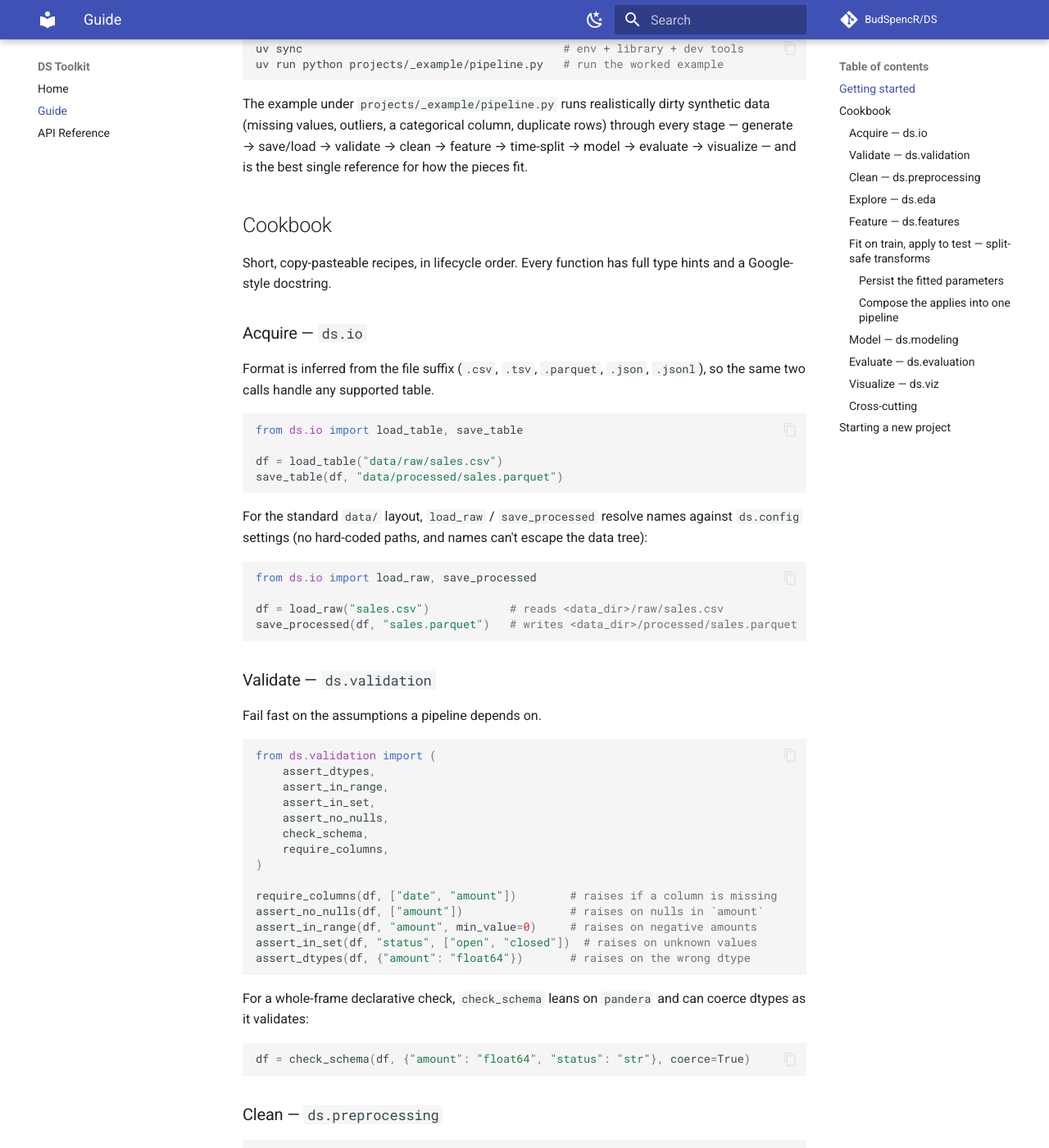
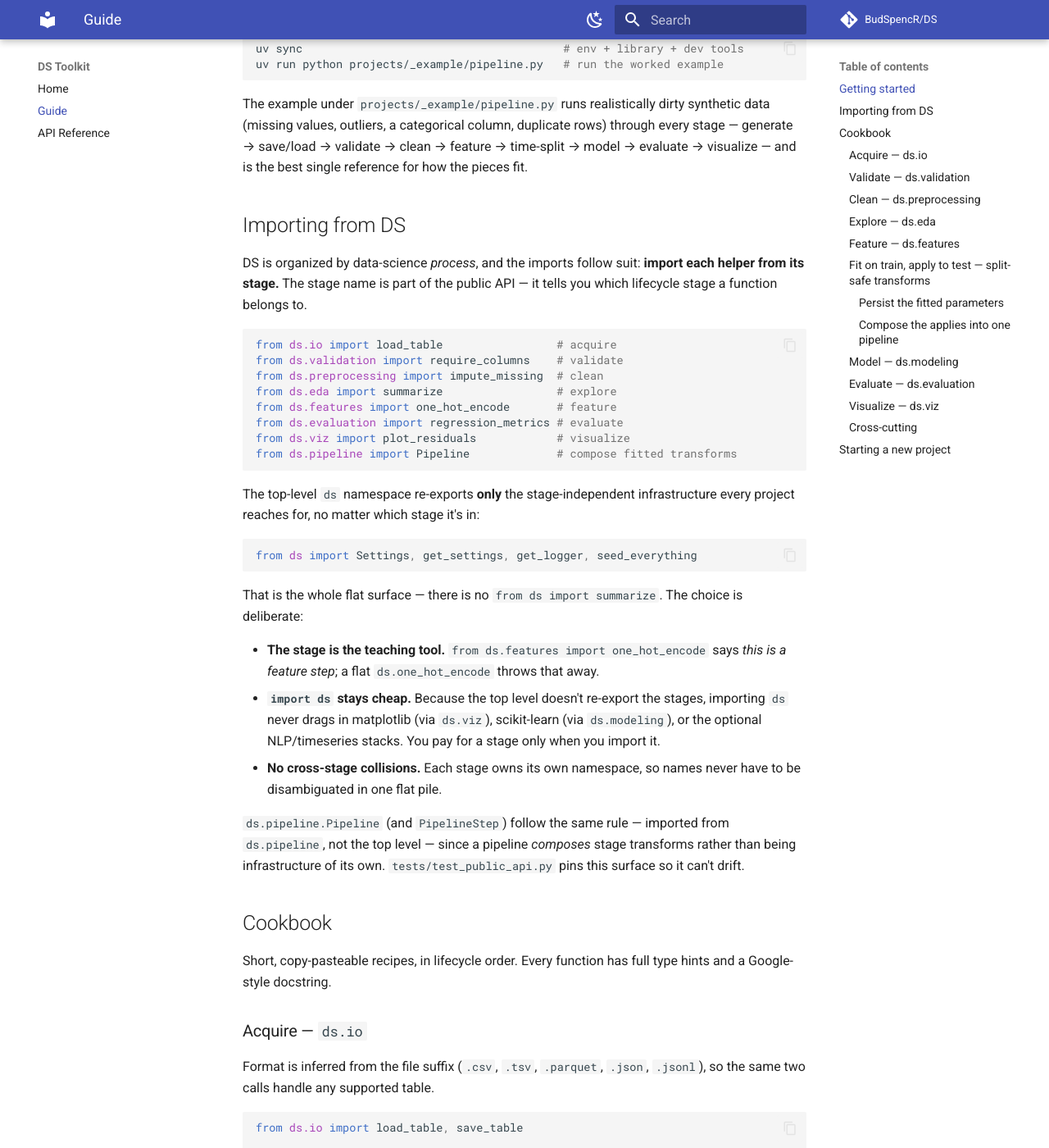
Before and after one commit to dbalazs123/DS, an MkDocs documentation site: the page built from docs/guide.md, in a window 1280 px wide and 1400 px high, scrolled down 308 px. Shown: the whole window at 82% size. Built offline with MkDocs 1.6.1 and Material for MkDocs 9.7.7, drawn with Linux system fonts in a browser that asks for light colours; comment, search, counter and statistics services are not loaded.

Commit message:
Settle API discoverability: keep strict import-by-stage
Close the "API discoverability" roadmap item by deciding deliberately, in
keeping with the codebase's own conventions, to keep the strict
import-by-stage convention rather than curate a flat top-level re-export.
The top-level `ds` namespace continues to re-export only stage-independent
infrastructure (Settings, get_settings, get_logger, seed_everything);
`ds.pipeline.Pipeline`/`PipelineStep` stay `from ds.pipeline import ...` and
do not earn a top-level re-export.

Rationale (recorded in ROADMAP.md): the existing __all__ policy and CLAUDE.md
already drew this line, and the Guide and worked example teach import-by-stage
throughout. A flat re-export would erase the process organization that gives
the library its shape, force `import ds` to eagerly load matplotlib (ds.viz)
and scikit-learn (ds.modeling), and pile every stage's names into one
namespace. Re-exporting the Pipeline composer while its fit_*/apply_* building
blocks stay stage-scoped would be the one inconsistent case.

- Document the convention prominently in docs/guide.md ("Importing from DS"),
  docs/index.md and README.md; expand the convention note in CLAUDE.md and the
  ds/__init__.py docstring.
- Mark the item done in ROADMAP.md with the decision and rationale; ds CLI
  growth is now the remaining open item.
- Add tests/test_public_api.py pinning the exact top-level surface, asserting
  stage helpers and Pipeline are not re-exported, and checking `import ds`
  stays cheap.
- Record the decision in CHANGELOG.md (no behavior change).

Co-Authored-By: Claude Opus 4.8 <noreply@anthropic.com>
Claude-Session: https://claude.ai/code/session_01YaNL15S7ZfMxJPtmMU7UUa

````diff
--- a/docs/guide.md
+++ b/docs/guide.md
@@ -16,6 +16,47 @@ synthetic data (missing values, outliers, a categorical column, duplicate rows)
 through every stage — generate → save/load → validate → clean → feature →
 time-split → model → evaluate → visualize — and is the best single reference
 for how the pieces fit.
+
+## Importing from DS
+
+DS is organized by data-science *process*, and the imports follow suit:
+**import each helper from its stage.** The stage name is part of the public
+API — it tells you which lifecycle stage a function belongs to.
+
+```python
+from ds.io import load_table                 # acquire
+from ds.validation import require_columns    # validate
+from ds.preprocessing import impute_missing  # clean
+from ds.eda import summarize                 # explore
+from ds.features import one_hot_encode       # feature
+from ds.evaluation import regression_metrics # evaluate
+from ds.viz import plot_residuals            # visualize
+from ds.pipeline import Pipeline             # compose fitted transforms
+```
+
+The top-level `ds` namespace re-exports **only** the stage-independent
+infrastructure every project reaches for, no matter which stage it's in:
+
+```python
+from ds import Settings, get_settings, get_logger, seed_everything
+```
+
+That is the whole flat surface — there is no `from ds import summarize`. The
+choice is deliberate:
+
+- **The stage is the teaching tool.** `from ds.features import one_hot_encode`
+  says *this is a feature step*; a flat `ds.one_hot_encode` throws that away.
+- **`import ds` stays cheap.** Because the top level doesn't re-export the
+  stages, importing `ds` never drags in matplotlib (via `ds.viz`), scikit-learn
+  (via `ds.modeling`), or the optional NLP/timeseries stacks. You pay for a
+  stage only when you import it.
+- **No cross-stage collisions.** Each stage owns its own namespace, so names
+  never have to be disambiguated in one flat pile.
+
+`ds.pipeline.Pipeline` (and `PipelineStep`) follow the same rule — imported from
+`ds.pipeline`, not the top level — since a pipeline *composes* stage transforms
+rather than being infrastructure of its own. `tests/test_public_api.py` pins
+this surface so it can't drift.
 
 ## Cookbook
 
````
Also changed, not shown: CHANGELOG.md (+12 -0 lines), CLAUDE.md (+12 -4 lines), README.md (+7 -0 lines), ROADMAP.md (+43 -9 lines), docs/index.md (+6 -0 lines), src/ds/__init__.py (+13 -0 lines), 1 other file.
